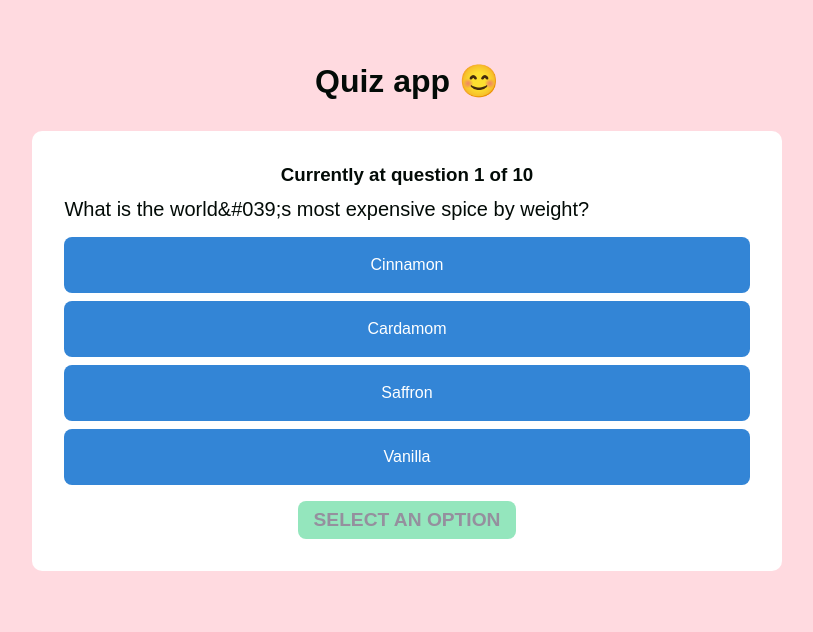
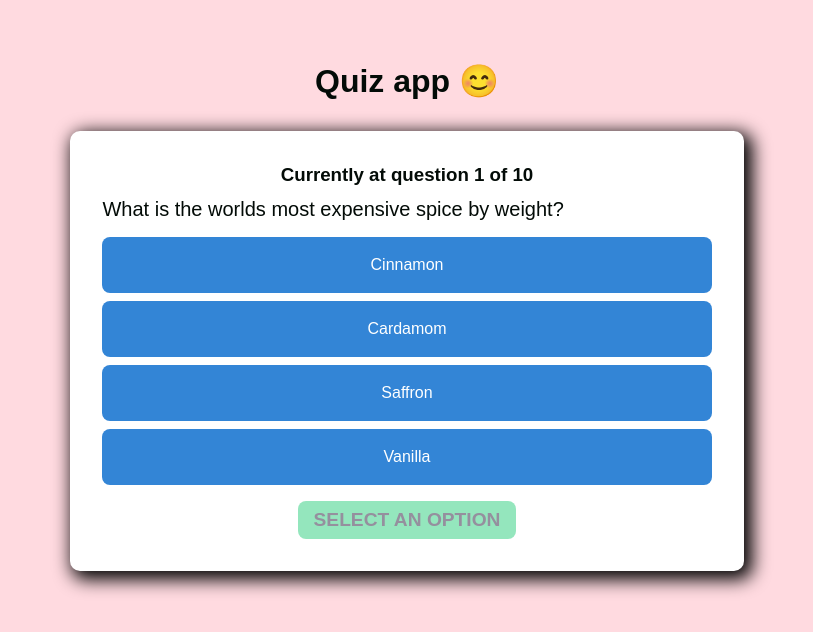
Before and after one commit to anveshdamulur/fast-track-test, a Vue app: page / in a window 1280 px wide. Shown: the top 632 px of the page, without its empty margins (233-1046 px from the left). Built offline with nearby package versions, Linux system fonts and the light colour scheme.

Commit message:
updated styles

```diff
--- a/data/quiz.json
+++ b/data/quiz.json
@@ -5,7 +5,7 @@
       "category": "General Knowledge",
       "type": "multiple",
       "difficulty": "medium",
-            "question": "What is the world&#039;s most expensive spice by weight?",
+      "question": "What is the worlds most expensive spice by weight?",
       "correct_answer": 2,
       "options": ["Cinnamon", "Cardamom", "Saffron", "Vanilla"],
       "selected": null
@@ -25,12 +25,7 @@
       "difficulty": "medium",
       "question": "A doctor with a PhD is a doctor of what?",
       "correct_answer": 3,
-            "options": [
-                "Psychology",
-                "Phrenology",
-                "Physical Therapy",
-                "Philosophy"
-            ],
+      "options": ["Psychology", "Phrenology", "Physical Therapy", "Philosophy"],
 
       "selected": null
     },
@@ -40,12 +35,7 @@
       "difficulty": "medium",
       "question": "Scotch whisky and Drambuie make up which cocktail?",
       "correct_answer": 3,
-            "options": [
-                "Screwdriver",
-                "Sex on the Beach",
-                "Manhattan",
-                "Rusty Nail"
-            ],
+      "options": ["Screwdriver", "Sex on the Beach", "Manhattan", "Rusty Nail"],
       "selected": null
     },
     {
--- a/src/App.vue
+++ b/src/App.vue
@@ -154,6 +154,8 @@ h3 {
   border-radius: 10px;
   padding: 2rem;
   width: 120%;
+  -webkit-box-shadow: 5px 5px 18px 3.5px #000000;
+  box-shadow: 5px 5px 18px 3.5px #000000;
 }
 
 .quiz-info {
```
Lines whose indentation alone changed are shown as unchanged.
